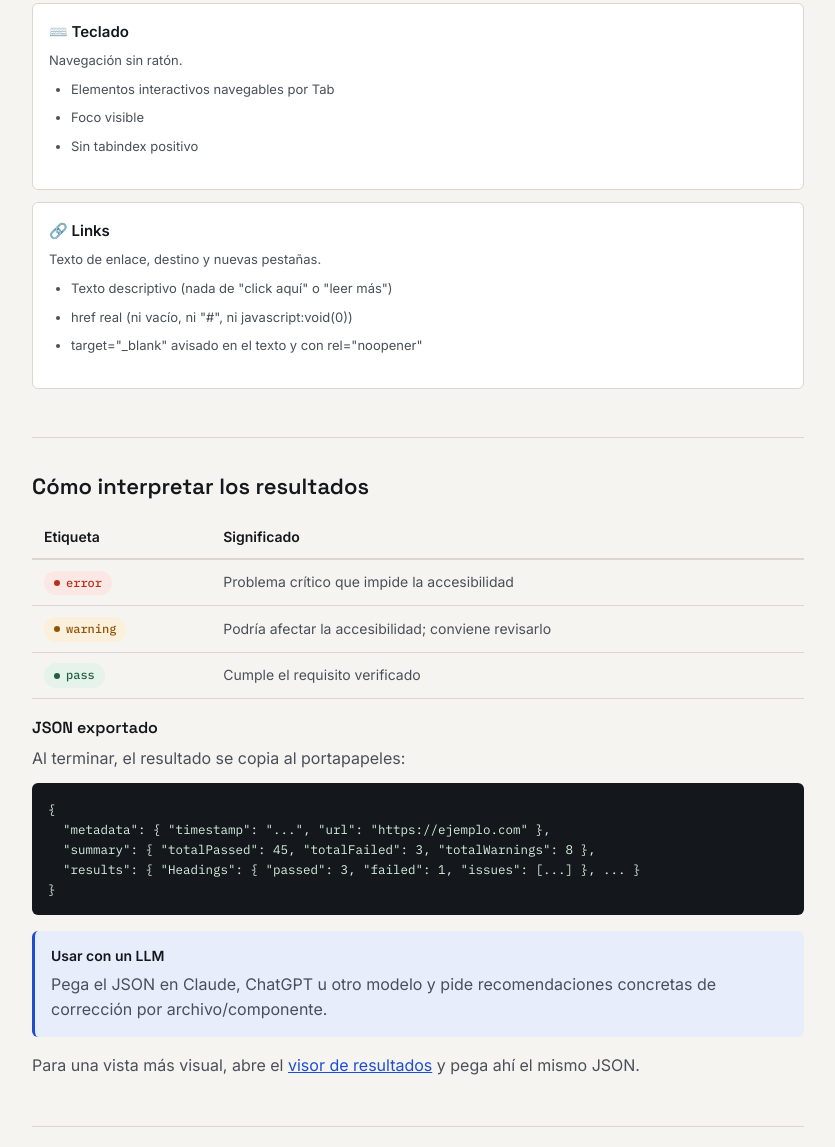
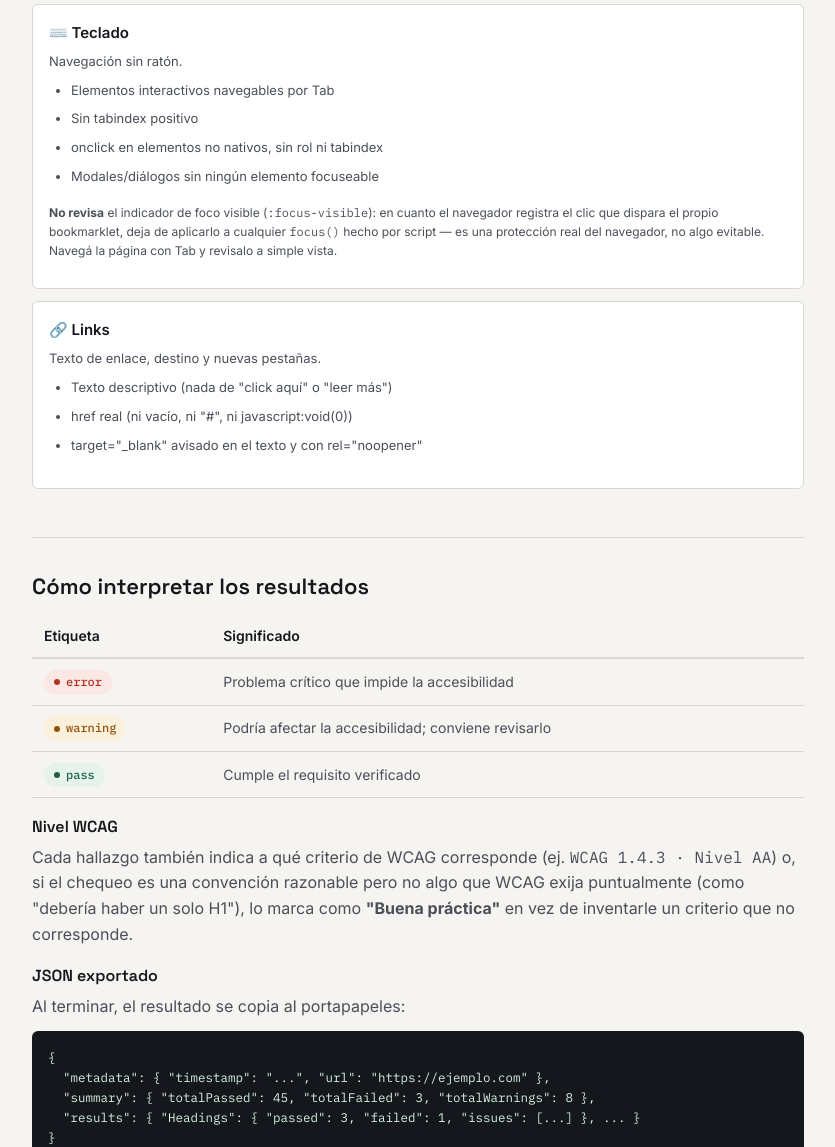
Before and after one commit to CrisRuedaP/a11y-auditor, a website: page bookmarklets/page/install-guide.html in a window 1280 px wide. Shown: the part 3251-4398 px from the top of the page, without its empty margins (222-1057 px from the left). Drawn offline with Linux system fonts and the light colour scheme.

Commit message:
fix: remove keyboard focus-visible noise; tag remaining checks with WCAG

```diff
--- a/bookmarklets/page/install-guide.html
+++ b/bookmarklets/page/install-guide.html
@@ -373,7 +373,11 @@
               <ul>
                 <li>Todas las imágenes tienen atributo alt</li>
                 <li>Alt vacío solo si es realmente decorativa</li>
-                <li>SVGs con &lt;title&gt; o &lt;desc&gt;</li>
+                <li>
+                  SVGs: si son decorativos, marcados con
+                  <code>aria-hidden="true"</code>; si no, con
+                  &lt;title&gt;/&lt;desc&gt; o aria-label
+                </li>
               </ul>
             </div>
           </div>
@@ -432,9 +436,18 @@
             <div class="analyzer-checks">
               <ul>
                 <li>Elementos interactivos navegables por Tab</li>
-                <li>Foco visible</li>
                 <li>Sin tabindex positivo</li>
+                <li>onclick en elementos no nativos, sin rol ni tabindex</li>
+                <li>Modales/diálogos sin ningún elemento focuseable</li>
               </ul>
+              <p style="margin-top: 8px; font-size: 12px">
+                <strong>No revisa</strong> el indicador de foco visible
+                (<code>:focus-visible</code>): en cuanto el navegador
+                registra el clic que dispara el propio bookmarklet, deja de
+                aplicarlo a cualquier <code>focus()</code> hecho por script
+                — es una protección real del navegador, no algo evitable.
+                Navegá la página con Tab y revisalo a simple vista.
+              </p>
             </div>
           </div>
 
@@ -476,6 +489,16 @@
               </tr>
             </tbody>
           </table>
+
+          <h3>Nivel WCAG</h3>
+          <p>
+            Cada hallazgo también indica a qué criterio de WCAG corresponde
+            (ej. <code>WCAG 1.4.3 · Nivel AA</code>) o, si el chequeo es una
+            convención razonable pero no algo que WCAG exija puntualmente
+            (como "debería haber un solo H1"), lo marca como
+            <strong>"Buena práctica"</strong> en vez de inventarle un
+            criterio que no corresponde.
+          </p>
 
           <h3>JSON exportado</h3>
           <p>Al terminar, el resultado se copia al portapapeles:</p>
```
Also changed, not shown: bookmarklets/src/analyzers/keyboard.js (+9 -14 lines).
